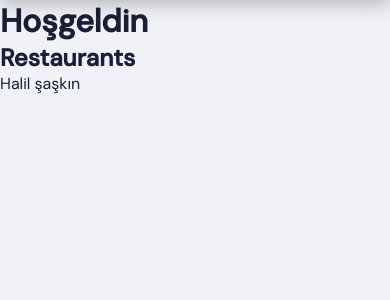
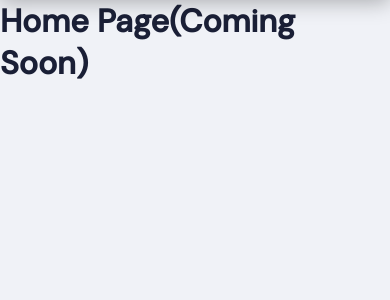
Before and after one commit to 1PyB1/FlavorMap, a Django app: page / in a window 390 px wide. Shown: the part 103-403 px from the top of the page. Run offline with Django 5.2, Linux system fonts and the light colour scheme; some libraries are stand-ins or nearby versions.

Commit message:
Update-2

```diff
--- a/Core/static/core/style.css
+++ b/Core/static/core/style.css
@@ -80,9 +80,7 @@ html, body {
     color: white;
 }
 
-/* ---------- Container ---------- */
 .container {
-    /* contact sayfası kendi padding'ini yönetir */
     padding-bottom:60px;
     overflow-x: hidden;
 }
@@ -93,7 +91,7 @@ html, body {
         padding: 0px 20px;
     }
     .nav-links {
-        gap: 15px; /* 32px'lik aralıkları daralttık */
+        gap: 15px;
     }
 }
 @media (max-width: 768px) {
--- a/Core/templates/core/home.html
+++ b/Core/templates/core/home.html
@@ -1,9 +1,5 @@
 {% extends 'core/base.html' %}
 
 {% block content %}
-<h1>Hoşgeldin</h1>
-<h2>Restaurants</h2>
-
-
-<p>Halil şaşkın</p>
+<h1>Home Page(Coming Soon)</h1>
 {% endblock %}
--- a/Core/views.py
+++ b/Core/views.py
@@ -11,7 +11,7 @@ def profile_page(request):
 def restaurants_page(request):
     restaurants = Restaurant.objects.all()
 
-    paginator = Paginator(restaurants, 9)
+    paginator = Paginator(restaurants, 12)
 
     page_number = request.GET.get('page')
     page_obj = paginator.get_page(page_number)
```
Also changed, not shown: Core/static/core/contact.css (+6 -6 lines), db.sqlite3, media/restaurants/Badem.jpg (added), media/restaurants/Gunaydin.jpg (added), media/restaurants/KizilKayalar.jpg (added), media/restaurants/MenemenciHaydar.jpg (added), media/restaurants/Nusret.jpg (added), media/restaurants/OhannesBurger.jpg (added), media/restaurants/TheTownHouse.jpg (added), media/restaurants/Yuksel.jpg (added), media/restaurants/intiba.jpg (added).
